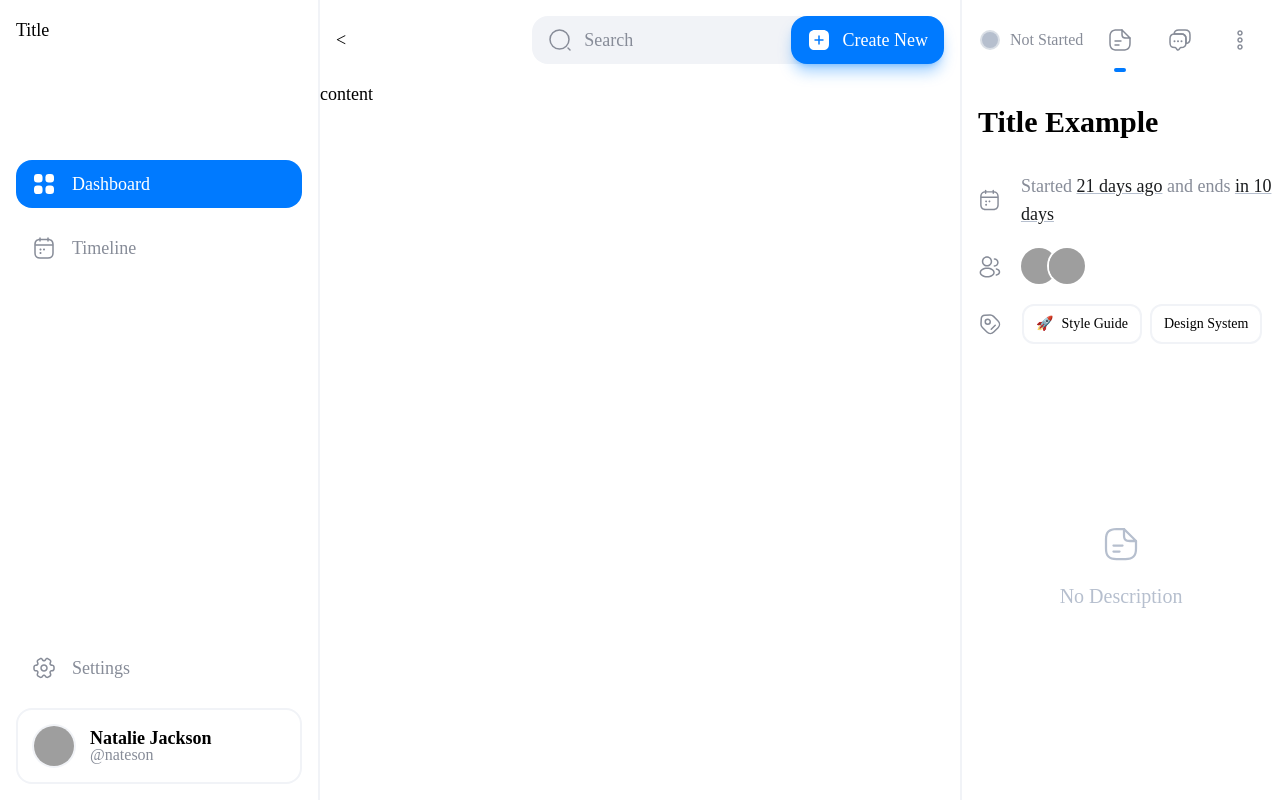
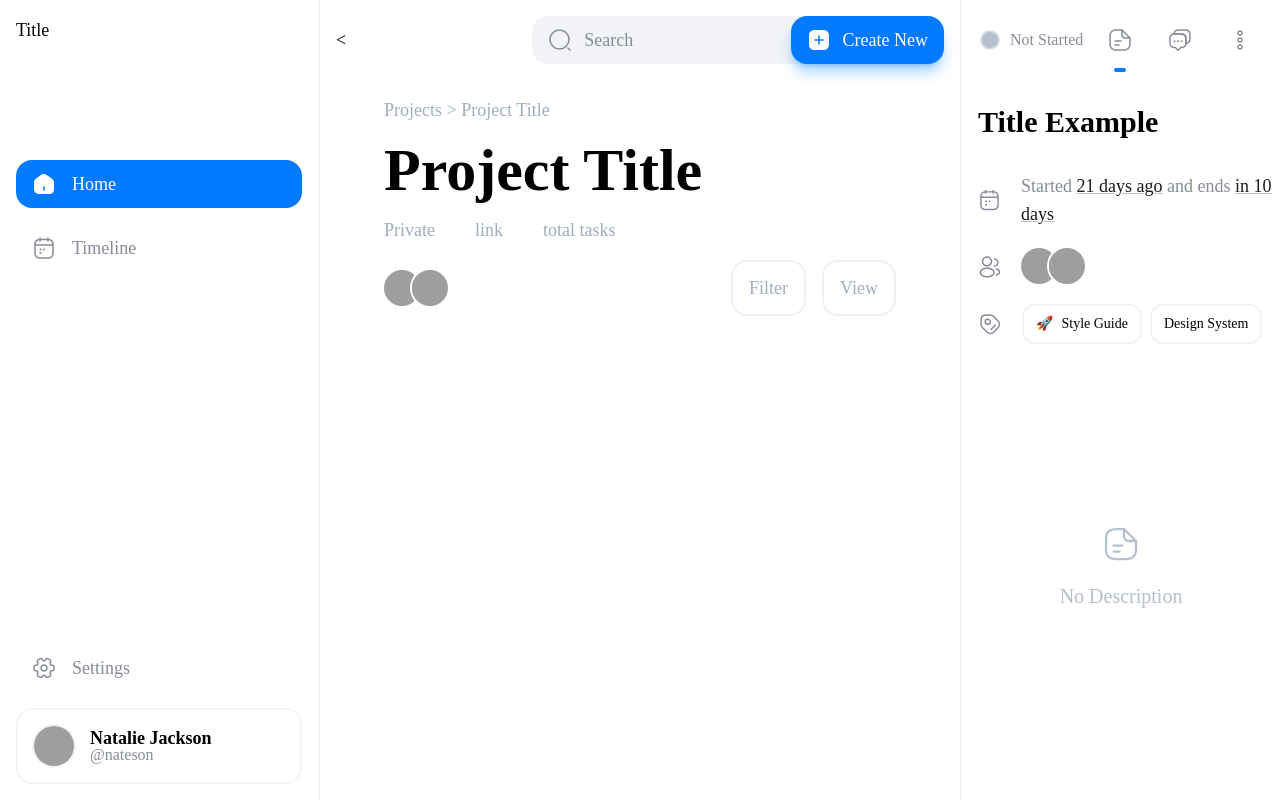
Before and after one commit to gochelias/tasklab, a Next.js app in the folder apps/web/: page / in a window 1280 px wide. Built offline with nearby package versions, Linux system fonts and the light colour scheme; grey boxes are pictures that could not be loaded.

Commit message:
fix(web): sidebar

```diff
--- /dev/null
+++ b/apps/web/src/components/projects/Project.tsx
@@ -0,0 +1,49 @@
+import { AvatarsStacked } from '../tasks/AvatarStacked';
+
+export const Project = () => {
+	const img =
+		'https://images.unsplash.com/photo-1597223557154-721c1cecc4b0?ixlib=rb-1.2.1&ixid=MnwxMjA3fDB8MHxzZWFyY2h8Mnx8aHVtYW4lMjBmYWNlfGVufDB8fDB8fA%3D%3D&w=1000&q=80';
+
+	const assigned = [
+		{ id: '1', avatar: img },
+		{ id: '2', avatar: img },
+	];
+
+	return (
+		<>
+			<div className="h-full px-16">
+				<p className="py-4 text-[#A0AEC0]">
+					Projects {'>'} Project Title
+				</p>
+				<p className="text-6xl font-semibold">Project Title</p>
+				<div className="flex space-x-10 py-4 text-[#A0AEC0]">
+					<p>Private</p>
+					<a
+						href=""
+						className="hover:underline hover:decoration-blue-500 hover:decoration-2"
+					>
+						link
+					</a>
+					<p>total tasks</p>
+				</div>
+				<div className="flex items-center justify-between">
+					<div className="flex items-center -space-x-2">
+						<AvatarsStacked
+							assigned={assigned}
+							max={5}
+							isPreview={true}
+						/>
+					</div>
+					<div className="space-x-4">
+						<button className="rounded-2xl border-2 border-[#EDF2F7] py-3 px-4 text-[#A0AEC0]">
+							Filter
+						</button>
+						<button className="rounded-2xl border-2 border-[#EDF2F7] py-3 px-4 text-[#A0AEC0]">
+							View
+						</button>
+					</div>
+				</div>
+			</div>
+		</>
+	);
+};
--- /dev/null
+++ b/apps/web/src/components/projects/ProjectCard.tsx
@@ -0,0 +1,11 @@
+export const Projects = () => (
+	<>
+		<div className="h-full p-8">
+			<div className="w-96 rounded-2xl border-4 border-[#EDF2F7] p-4">
+				<div className="h-32 rounded-xl bg-[#EDF2F7]"></div>
+				<p className="pt-4 text-xl font-semibold">Project Title</p>
+				<p className="text-[#A0AEC0]">Project Description</p>
+			</div>
+		</div>
+	</>
+);
--- a/apps/web/src/components/sidebar/Dashboard.tsx
+++ /dev/null
@@ -1,20 +0,0 @@
-import { CategoryIcon, SidebarButton } from '@tasklab/ui';
-import Link from 'next/link';
-import { useRouter } from 'next/router';
-
-export const Dashboard = ({ href }: any) => {
-	const router = useRouter();
-	const active = router.pathname === href;
-
-	return (
-		<Link href={href}>
-			<a>
-				<SidebarButton
-					icon={<CategoryIcon active={active} />}
-					text="Dashboard"
-					active={active}
-				/>
-			</a>
-		</Link>
-	);
-};
--- /dev/null
+++ b/apps/web/src/components/sidebar/Home.tsx
@@ -0,0 +1,21 @@
+import { HomeIcon, SidebarButton } from '@tasklab/ui';
+import { useRouter } from 'next/router';
+import Link from 'next/link';
+
+export const Home = ({ href }: any) => {
+	const router = useRouter();
+	const active =
+		router.pathname === href || router.pathname.includes('projects');
+
+	return (
+		<Link href={href}>
+			<a>
+				<SidebarButton
+					icon={<HomeIcon active={active} />}
+					text="Home"
+					active={active}
+				/>
+			</a>
+		</Link>
+	);
+};
--- a/apps/web/src/components/sidebar/Sidebar.tsx
+++ b/apps/web/src/components/sidebar/Sidebar.tsx
@@ -1,4 +1,4 @@
-import { Dashboard } from './Dashboard';
+import { Home } from './Home';
 import { Timeline } from './Timeline';
 import { Settings } from './Settings';
 import { User } from './User';
@@ -8,7 +8,7 @@ export const Sidebar = () => (
 		<div>
 			<div className=" h-20 space-y-4 p-4">Title</div>
 			<div className="mt-20 space-y-4 px-4">
-				<Dashboard href="/" />
+				<Home href="/" />
 				<Timeline href="/timeline" />
 			</div>
 		</div>
--- a/apps/web/src/pages/index.tsx
+++ b/apps/web/src/pages/index.tsx
@@ -1,4 +1,5 @@
 import { Fragment } from 'react';
+import { Project } from '../components/projects/Project';
 import { TaskPreview } from '../components/tasks/TaskPreview';
 /* import { Tasks } from '../components/task/Tasks'; */
 import { Topbar } from '../components/topbar/Topbar';
@@ -10,7 +11,7 @@ export default function Web() {
 				<div className="relative flex-auto">
 					<Topbar />
 					<div className="h-full w-full pt-20">
-						<div className="h-full">content</div>
+						<Project />
 					</div>
 					{/* <div className="flex h-full w-full flex-auto flex-wrap gap-8 p-6 pt-20">
 						<Tasks />
--- /dev/null
+++ b/apps/web/src/pages/projects/[id].tsx
@@ -0,0 +1,10 @@
+import { useRouter } from 'next/router';
+
+const ProjectId = () => {
+	const router = useRouter();
+	const { id } = router.query;
+
+	return <p>Project {id}</p>;
+};
+
+export default ProjectId;
--- /dev/null
+++ b/packages/ui/src/icons/HomeIcon.tsx
@@ -0,0 +1,43 @@
+import { Icon } from './icon.interface';
+
+export const HomeIcon = ({
+	className,
+	active = false,
+	width,
+	height,
+	size = 24,
+}: Icon) => {
+	return active ? (
+		<svg
+			width="24"
+			height="24"
+			viewBox="0 0 24 24"
+			fill="currentColor"
+			xmlns="http://www.w3.org/2000/svg"
+		>
+			<path d="M20.0402 6.82165L14.2802 2.79165C12.7102 1.69165 10.3002 1.75165 8.79023 2.92165L3.78023 6.83165C2.78023 7.61165 1.99023 9.21165 1.99023 10.4716V17.3716C1.99023 19.9216 4.06023 22.0016 6.61023 22.0016H17.3902C19.9402 22.0016 22.0102 19.9316 22.0102 17.3816V10.6016C22.0102 9.25165 21.1402 7.59165 20.0402 6.82165ZM12.7502 18.0016C12.7502 18.4116 12.4102 18.7516 12.0002 18.7516C11.5902 18.7516 11.2502 18.4116 11.2502 18.0016V15.0016C11.2502 14.5916 11.5902 14.2516 12.0002 14.2516C12.4102 14.2516 12.7502 14.5916 12.7502 15.0016V18.0016Z" />
+		</svg>
+	) : (
+		<svg
+			width="24"
+			height="24"
+			viewBox="0 0 24 24"
+			fill="none"
+			stroke="currentColor"
+			xmlns="http://www.w3.org/2000/svg"
+		>
+			<path
+				d="M9.02 2.84004L3.63 7.04004C2.73 7.74004 2 9.23004 2 10.36V17.77C2 20.09 3.89 21.99 6.21 21.99H17.79C20.11 21.99 22 20.09 22 17.78V10.5C22 9.29004 21.19 7.74004 20.2 7.05004L14.02 2.72004C12.62 1.74004 10.37 1.79004 9.02 2.84004Z"
+				strokeWidth="1.5"
+				strokeLinecap="round"
+				strokeLinejoin="round"
+			/>
+			<path
+				d="M12 17.99V14.99"
+				strokeWidth="1.5"
+				strokeLinecap="round"
+				strokeLinejoin="round"
+			/>
+		</svg>
+	);
+};
--- a/packages/ui/src/index.tsx
+++ b/packages/ui/src/index.tsx
@@ -17,6 +17,7 @@ export * from './icons/SunIcon';
 export * from './icons/EditIcon';
 export * from './icons/TrashIcon';
 export * from './icons/SendIcon';
+export * from './icons/HomeIcon';
 
 export * from './components/SidebarButton';
 export * from './components/IconButton';
```
